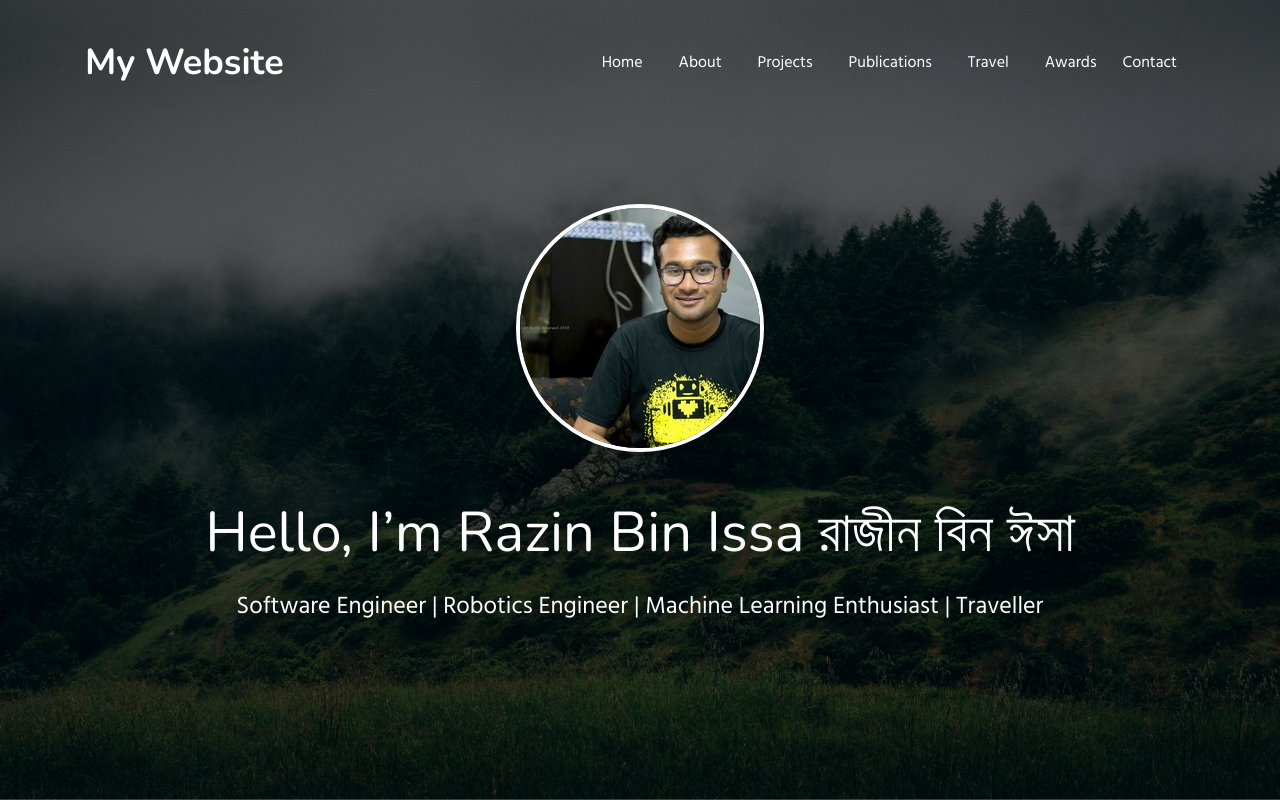
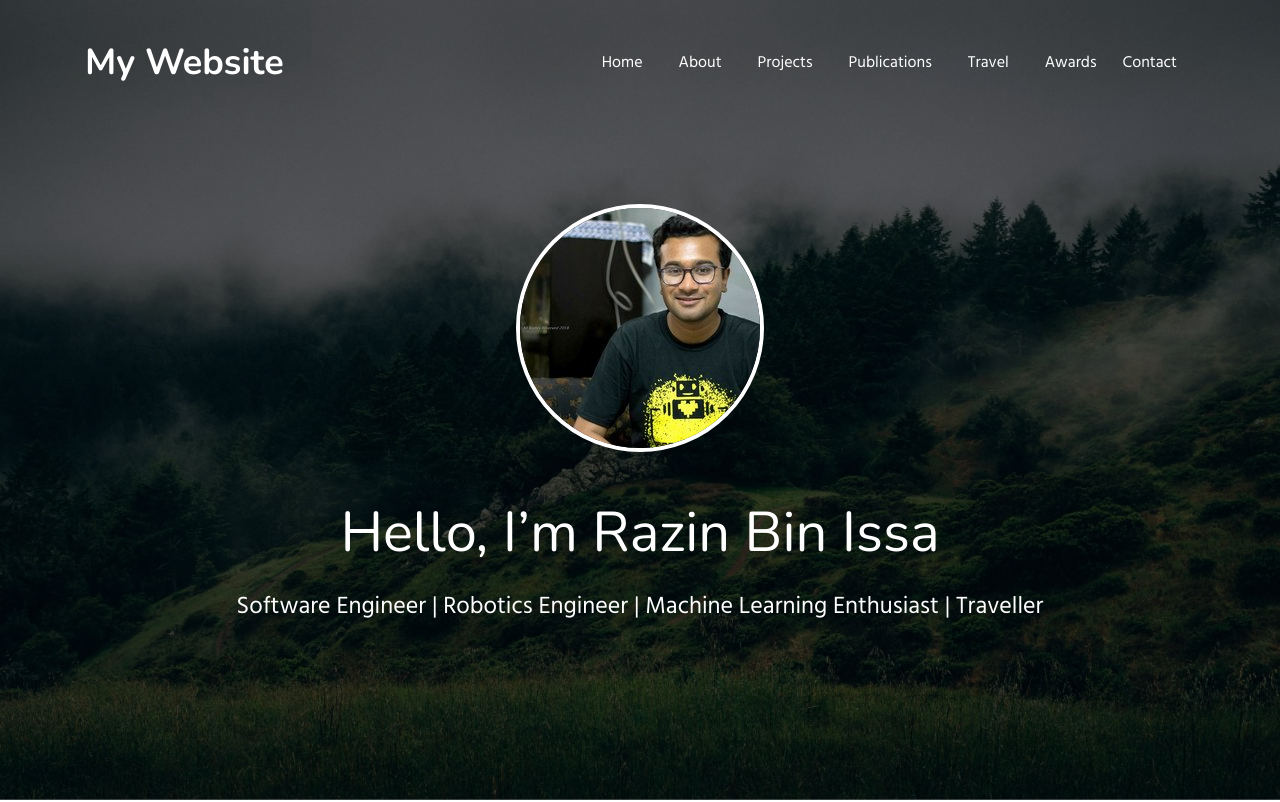
Before and after one commit to Razin1996/My-Website, a plain HTML site: page index.html in a window 1280 px wide. Shown: the top 802 px of the page. Drawn offline with nearby package versions, Linux system fonts and the light colour scheme.

Commit message:
Update index.html

```diff
--- a/index.html
+++ b/index.html
@@ -72,7 +72,7 @@ Author URL: http://w3layouts.com
             <div class="slider-info banner-view text-center">
               <div class="banner-info container">
                 <img src="assets/images/c0.jpg" alt="about image" class="img-fluid">
-                <h3 class="banner-text mt-5">Hello, I’m Razin Bin Issa রাজীন বিন ঈসা
+                <h3 class="banner-text mt-5">Hello, I’m Razin Bin Issa
                   </h3>
                   <p class="my-4 mb-5">Software Engineer | Robotics Engineer | Machine Learning Enthusiast | Traveller</p><br>
 
```
